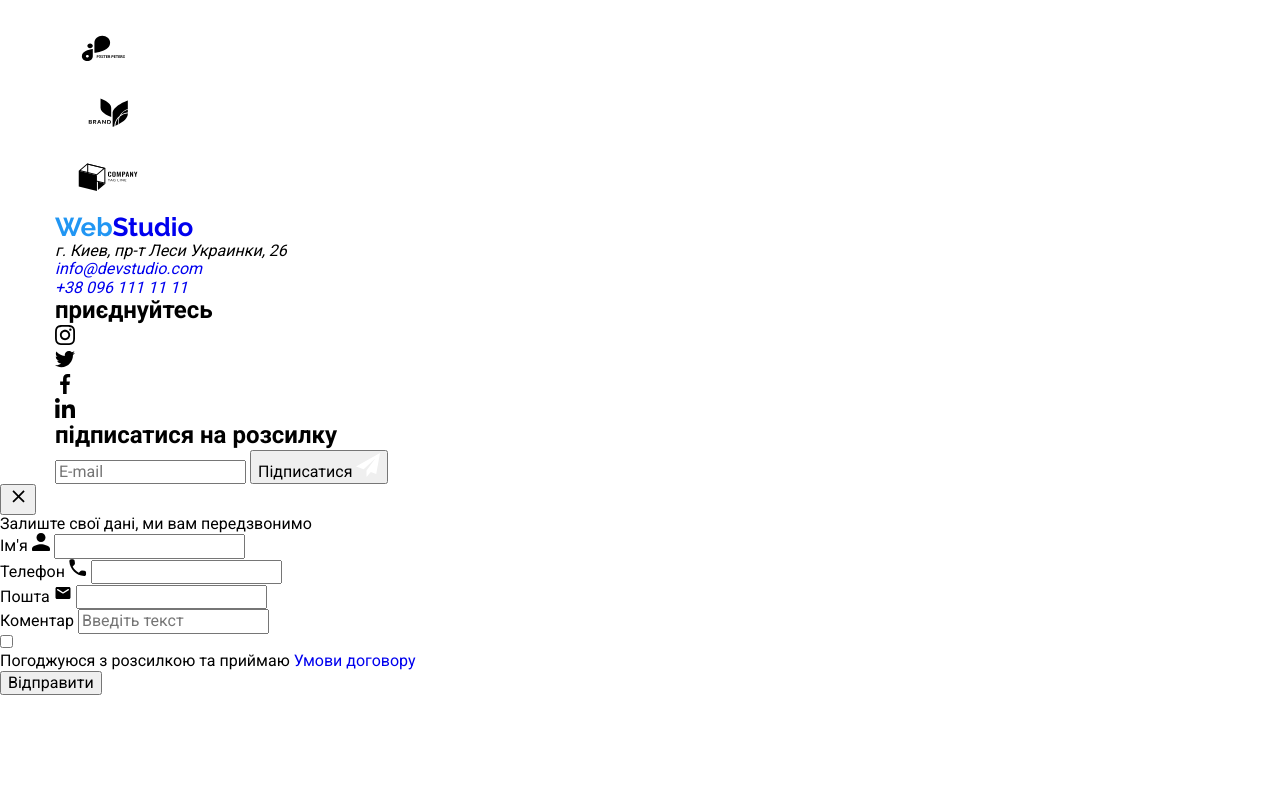
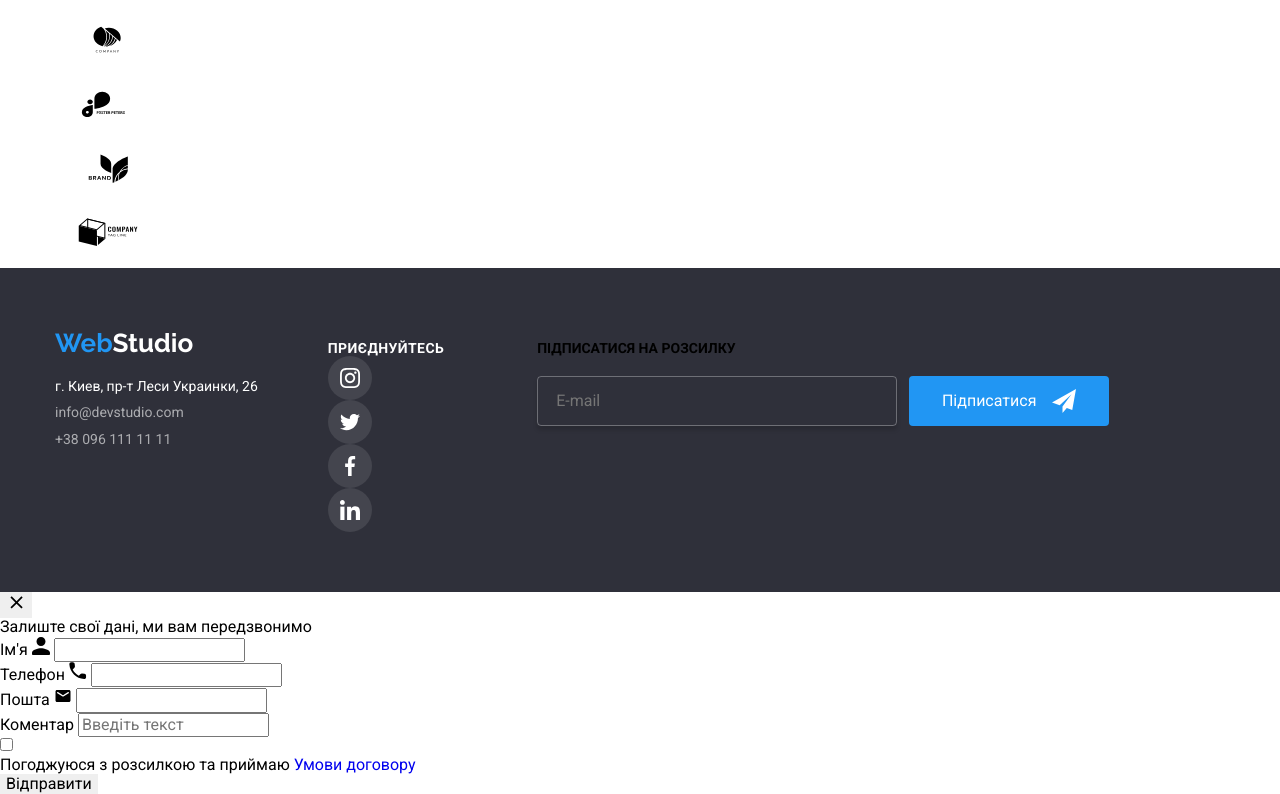
Before and after one commit to KostyaKovalvhuk/WebStudio-SCSS, a plain HTML site: page index.html in a window 1280 px wide. Shown: the part 1579-2373 px from the top of the page. Before the commit the page ends 2274 px from the top, so only its background shows below. Drawn offline with nearby package versions, Linux system fonts and the light colour scheme; files that its build step writes are made by us from their sources; a script that the page names is missing.

Commit message:
фывфы

```diff
--- /dev/null
+++ b/sass/components/_button.scss
@@ -0,0 +1,34 @@
+button {
+  border: 0;
+}
+
+.button {
+  font-weight: 700;
+  text-align: center;
+  width: 200px;
+  height: 50px;
+  background-color: #2196f3;
+  border-style: none;
+  color: white;
+  margin-top: 30px;
+  display: block;
+  margin-left: auto;
+  margin-right: auto;
+  border-radius: 4px;
+}
+
+.bth-footer {
+margin-left: 12px;
+    width: 200px;
+    padding: 10px 32px;
+    background-color: #2196f3;
+    color: #fff;
+    border-radius: 4px;
+    height: 50px;
+    border: none;
+    cursor: pointer;
+    display: flex;
+    align-items: center ;
+    justify-content: center;
+    column-gap: 16px;
+}
--- a/sass/layout/_footer.scss
+++ b/sass/layout/_footer.scss
@@ -0,0 +1,123 @@
+
+.footer {
+  background-color: #2f303a;
+  padding-top: 60px;
+  padding-bottom: 60px;
+}
+
+.footer-contacts-socials-wrapper {
+  margin-left: 70px;
+}
+
+.svg-link-footer {
+  width: 44px;
+  height: 44px;
+  border-radius: 50%;
+  display: flex;
+  align-items: center;
+  justify-content: center;
+  background-color: #44454e;
+    transition: background-color 750ms cubic-bezier(0.4, 0, 0.2, 1);
+}
+
+.svg-link-footer:hover,
+.svg-link-footer:focus {
+    background-color: #2196f3;
+}
+.svg-link-footer:hover .cosial-icon-footer {
+    fill: #fff;
+
+}
+.cosial-icon-footer{
+    fill: #fff;
+
+}
+
+.footer-socials-title {
+  font-family: var(--font-family);
+  font-weight: 700;
+  font-size: 14px;
+  letter-spacing: 0.03em;
+  text-transform: uppercase;
+  color: #fff;
+  margin-top: 12px;
+}
+
+.flex-footer {
+  display: flex;
+}
+
+.footer-contacts {
+  margin-top: 9px;
+}
+
+.footer-contact + .footer-contact {
+  margin-top: 9px;
+}
+
+.footer-contact-info {
+  font-style: normal;
+}
+
+.footer-subs-wrapper {
+  margin-left: 93px;
+  margin-top: 12px;
+}
+
+.footer-subs-title {
+  color: var(--studiocolor2);
+font-weight: 700;
+font-size: 14px;
+text-transform: uppercase;
+margin-bottom: 20px;
+}
+
+
+
+.email-footer-input::placeholder {
+  padding-left: 16px;
+  padding-top: 15px;
+  padding-bottom: 15px;
+}
+
+
+.footer-form {
+display: flex;
+align-items: center;
+justify-content: center;
+}
+
+.email-footer-input{
+
+  height: 50px;
+  width: 360px;
+  border-radius: 4px;
+  border: 1px solid rgba(255, 255, 255, 0.3);
+  box-shadow: 0 4px 4px 0 rgba(0, 0, 0, 0.15);
+background: rgba(33, 150, 243, 0);
+}
+
+
+.footer-items {
+  font-weight: 400;
+}
+
+
+.footer-adress {
+  margin-top: 20px;
+  color: #fff;
+  font-weight: 400;
+  font-size: 14px;
+}
+
+
+.footer-link {
+  color: rgba(255, 255, 255, 0.6);
+  font-weight: 400;
+  font-size: 14px;
+}
+
+
+.studio-logo-f {
+  color: #fff;
+}
--- a/sass/main.scss
+++ b/sass/main.scss
@@ -3,3 +3,5 @@
 @import "./abstracts/variables";
 @import "./components/container";
 @import "./layout/header";
+@import "./components/button";
+@import "./layout/footer";
--- a/style.css
+++ b/style.css
@@ -102,10 +102,10 @@ top: 45px;
 .studio-logo {
   color: #000; */
 
-
+/*
 .studio-logo-f {
   color: #fff;
-}
+} */
 /*
 .list-item + .list-item {
   margin-left: 50px;
@@ -147,7 +147,7 @@ top: 45px;
   text-transform: uppercase;
 }
 
-.button {
+/* .button {
   font-weight: 700;
   text-align: center;
   width: 200px;
@@ -160,7 +160,7 @@ top: 45px;
   margin-left: auto;
   margin-right: auto;
   border-radius: 4px;
-}
+} */
 
 .menu-title3 {
   font-weight: 700;
@@ -250,7 +250,7 @@ top: 45px;
   padding-bottom: 95px;
   padding-top: 95px;
 }
-
+/*
 .footer {
   background-color: #2f303a;
   padding-top: 60px;
@@ -330,9 +330,9 @@ margin-bottom: 20px;
   padding-left: 16px;
   padding-top: 15px;
   padding-bottom: 15px;
-}
+} */
 
-.bth-footer {
+/* .bth-footer {
 margin-left: 12px;
     width: 200px;
     padding: 10px 32px;
@@ -346,8 +346,8 @@ margin-left: 12px;
     align-items: center ;
     justify-content: center;
     column-gap: 16px;
-}
-
+} */
+/*
 .footer-form {
 display: flex;
 align-items: center;
@@ -362,7 +362,7 @@ justify-content: center;
   border: 1px solid rgba(255, 255, 255, 0.3);
   box-shadow: 0 4px 4px 0 rgba(0, 0, 0, 0.15);
 background: rgba(33, 150, 243, 0);
-}
+} */
 
 .team-list {
   display: flex;
@@ -414,10 +414,10 @@ ul {
   margin-bottom: 50px;
   font-size: 36px;
 }
-
+/*
 .footer-items {
   font-weight: 400;
-}
+} */
 
 /* .container {
   width: 1200px;
@@ -451,13 +451,13 @@ img {
   display: block;
   height: auto;
 }
-
+/*
 .footer-adress {
   margin-top: 20px;
   color: #fff;
   font-weight: 400;
   font-size: 14px;
-}
+} */
 
 .card-img {
   width: 370px;
@@ -500,9 +500,9 @@ img {
   background: #2196f3;
 }
 
-button {
+/* button {
   border: 0;
-}
+} */
 
 .filters-btn {
   border-radius: 0%;
@@ -521,12 +521,12 @@ button {
   text-align: center;
   color: #212121;
 }
-
+/*
 .footer-link {
   color: rgba(255, 255, 255, 0.6);
   font-weight: 400;
   font-size: 14px;
-}
+} */
 
 .clients {
   display: flex;
```
